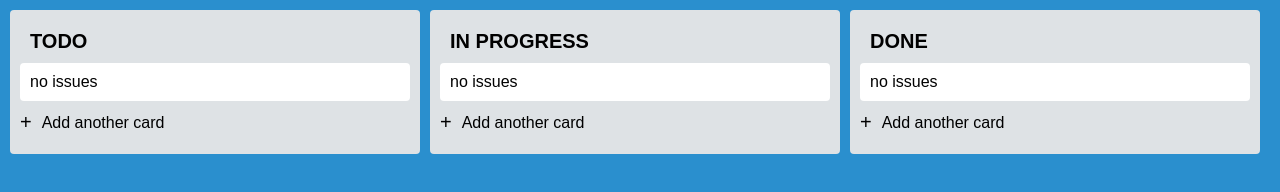
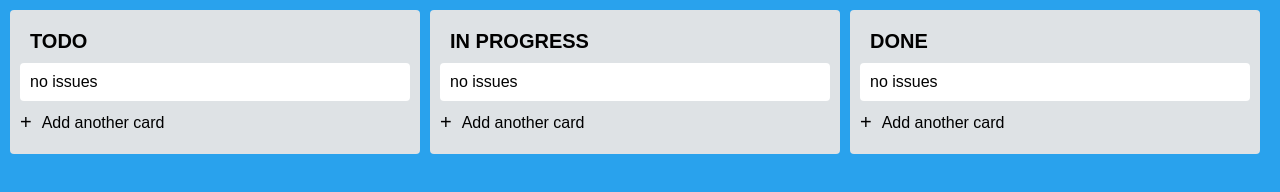
Before and after one commit to ValentinSilivankov/ahj-code_dnd, a website built with webpack: page src/index.html in a window 1280 px wide. Built offline with nearby package versions, Linux system fonts and the light colour scheme.

```diff
--- a/src/css/style.css
+++ b/src/css/style.css
@@ -1,5 +1,5 @@
 body {
-  background-color: #2a8fce;
+  background-color: #29a2ed;
   margin: 0;
   padding: 0;
   font-family: "Arial", sans-serif;
```
Also changed, not shown: .appveyor.yml, README.md.
